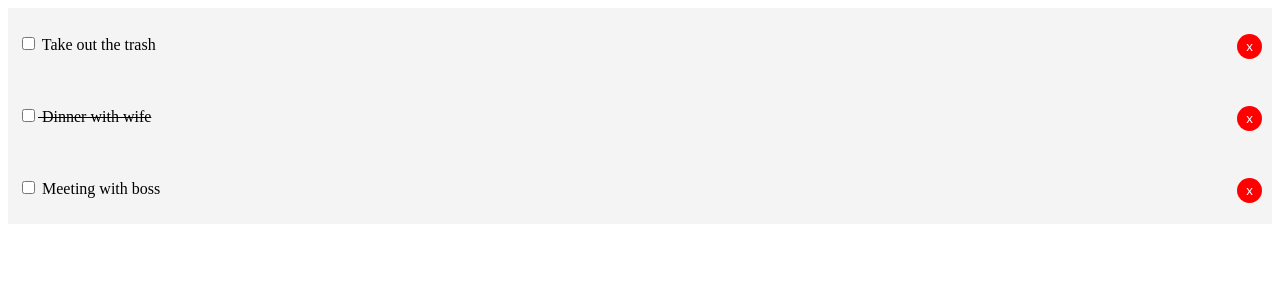
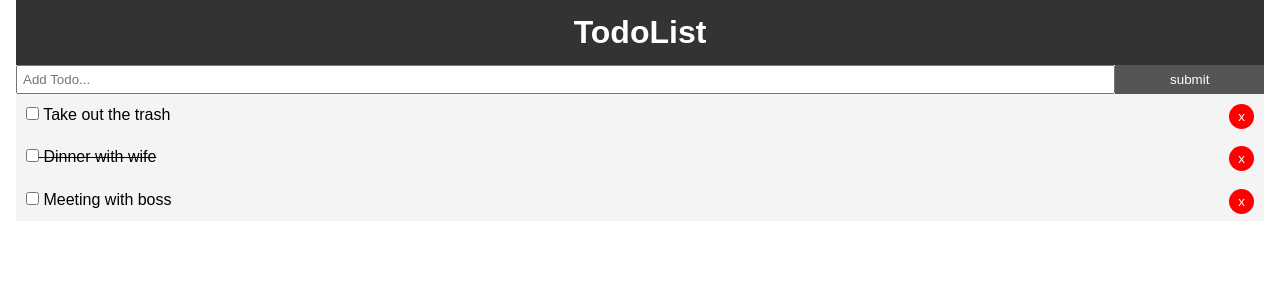
Before and after one commit to stevenc49/react_crash_course_todo, a React (Create React App) app: page / in a window 1280 px wide. Shown: the top 300 px of the page. Built offline with nearby package versions, Linux system fonts and the light colour scheme.

Commit message:
add todo compoent

```diff
--- /dev/null
+++ b/src/App.css
@@ -0,0 +1,32 @@
+* {
+    box-sizing: border-box;
+    margin: 0;
+    padding: 0;
+  }
+
+  body {
+    font-family: Arial, Helvetica, sans-serif;
+    line-height: 1.4;
+  }
+
+  a {
+    color: #333;
+    text-decoration: none;
+  }
+
+  .container {
+    padding: 0 1rem;
+  }
+
+  .btn {
+    display: inline-block;
+    border: none;
+    background: #555;
+    color: #fff;
+    padding: 7px 20px;
+    cursor: pointer;
+  }
+
+  .btn:hover {
+    background: #666;
+  }
--- a/src/App.js
+++ b/src/App.js
@@ -1,5 +1,9 @@
 import React, {Component} from 'react';
+import Header from './components/layout/Header';
+import AddTodo from './components/AddTodo'
 import Todos from './components/Todos'
+
+import './App.css';
 
 class App extends Component {
 
@@ -44,10 +48,15 @@
 
     return (
       <div className="App">
-          <Todos todos={this.state.todos}
-            markComplete={this.markComplete}
-            delTodo={this.delTodo}
-          />
+          <div className='container'>
+            <Header/>
+            <AddTodo />
+            <Todos todos={this.state.todos}
+              markComplete={this.markComplete}
+              delTodo={this.delTodo}
+            />
+          </div>
+
       </div>
     );
   }
--- /dev/null
+++ b/src/components/AddTodo.js
@@ -0,0 +1,24 @@
+import React, { Component } from 'react'
+
+export class AddTodo extends Component {
+    render() {
+        return (
+            <form style={{display:'flex'}}>
+                <input
+                    type='text'
+                    name='title'
+                    style={{flex:'10', padding: '5px'}}
+                    placeholder='Add Todo...'
+                />
+
+                <input
+                    type='submit'
+                    value='submit'
+                    className='btn'
+                    style={{flex: '1'}}/>
+            </form>
+        )
+    }
+}
+
+export default AddTodo
--- /dev/null
+++ b/src/components/layout/Header.js
@@ -0,0 +1,20 @@
+import React from 'react'
+
+function Header() {
+
+    return (
+        <header style={headerStyle}>
+            <h1>TodoList</h1>
+        </header>
+    )
+
+}
+
+const headerStyle = {
+    background: '#333',
+    color: '#fff',
+    textAlign: 'center',
+    padding: '10px'
+}
+
+export default Header;
```
